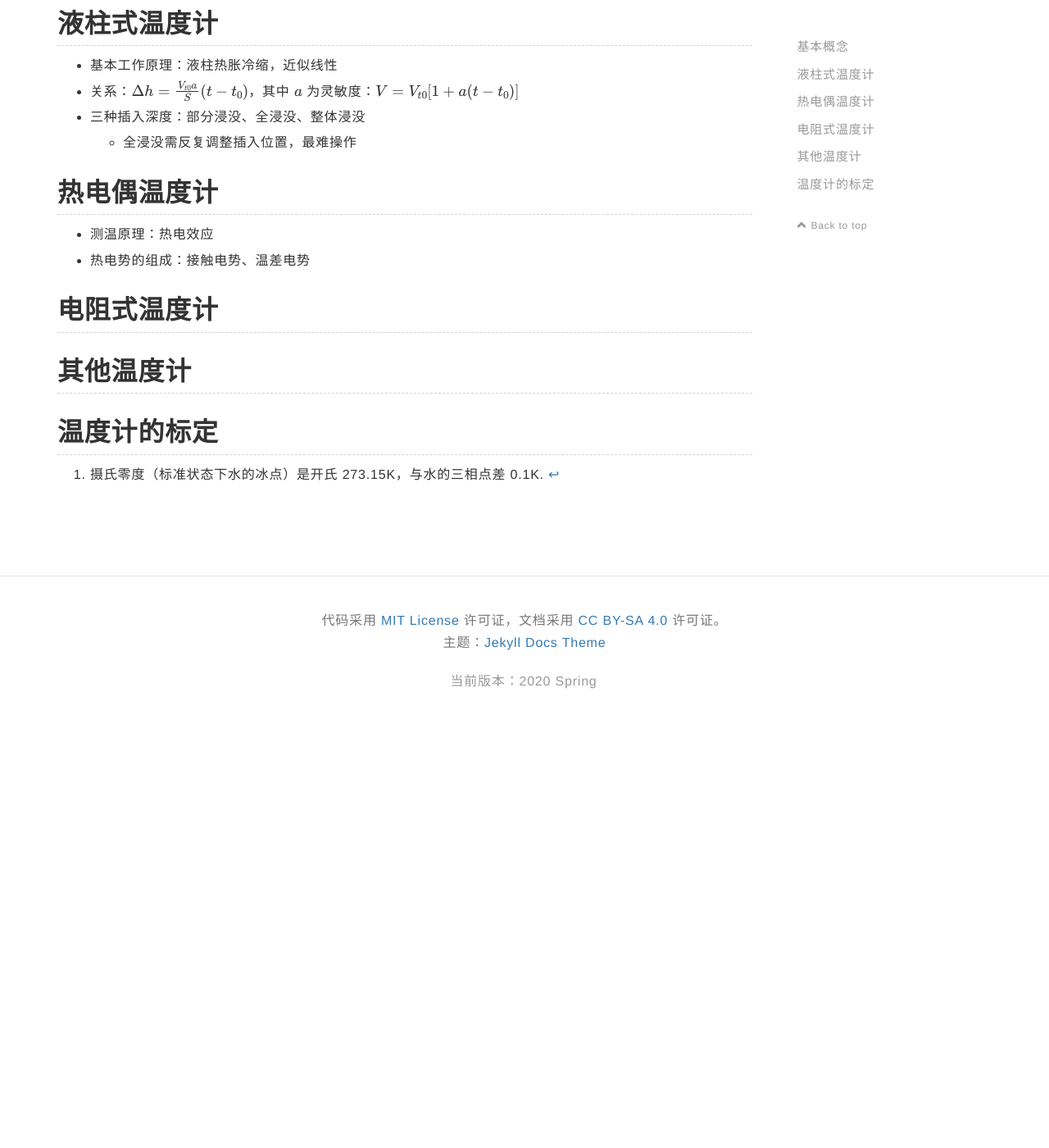
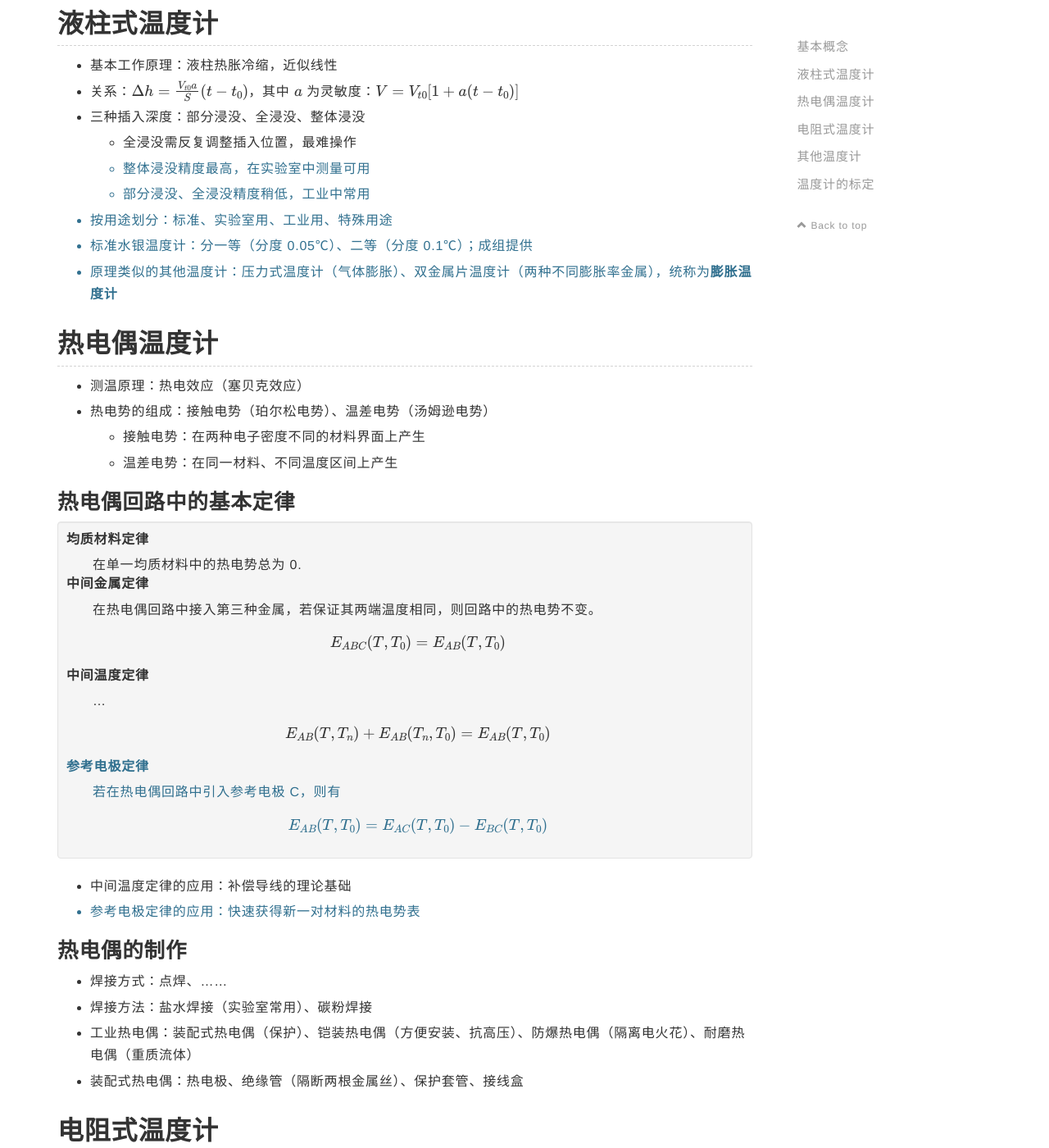
Before and after one commit to xjtu-blacksmith/test-tech-in-epe, a Jekyll site: the page built from chapters/chp4.md, in a window 1280 px wide and 1400 px high, scrolled down 2466 px. Shown: the whole window at 82% size. Built offline with Jekyll 4.4.1, drawn with Linux system fonts in a browser that asks for light colours; nearby versions of some CDN libraries; formulas are drawn with MathJax 3; before the commit the page ends 3361 px from its top, so only the background shows below that; some of the changed text lies outside the part shown.

Commit message:
update contents

```diff
--- a/chapters/chp4.md
+++ b/chapters/chp4.md
@@ -30,12 +30,13 @@ order: 4
     - 华氏温标：氯化铵与冰水混合物为 0，「人体温度」为 100
     - 列氏温标：水的冰点为 0，沸点为 80
     - 摄氏温度与华氏温度关系：$$t_C=\frac59(t_F-32)$$
-- 优势：易理解、生活常用，易测量（利用液柱温度计）
-- 缺陷：
+- {:.text-success}优势：易理解、生活常用，易测量（利用液柱温度计）
+- {:.text-danger}缺陷：
     - 局限性：受温度计材料、工作物质性质限制
     - 随意性：不同温标定义不同
     - 线性内插：液柱长度与温度关系非线性，应用范围窄
-- 实验上可行，常作为实际使用的温标（或其一部分）
+  {:.text-danger}
+-  {:.text-info}实验上可行，常作为实际使用的温标（或其一部分）
 
 ### 热力学温标
 
@@ -43,8 +44,8 @@ order: 4
 - 概念：上式中取 $$T_1$$ 为三相点（固定为 273.16K），$$T_2$$ 为绝对零度（固定为0K），得 $$T=\frac{Q}{Q_{273.16\text{K}}}$$
 - 单位：开尔文 K（三相点温度的 $$\frac1{273.16}$$），与摄氏度差 273.15K[^1]（单位间距相同）
 - 热力学温标仅一个参考点，恒大于 0，又称绝对温标
-- 优势：不依赖于任何物质特性（可逆热机效率仅与温度有关），绝对可靠
-- 缺陷：真实世界不存在可逆热机，测量过程无法实现；热量的测量依赖于温度测量；仅具有理论意义
+- {:.text-success}优势：不依赖于任何物质特性（可逆热机效率仅与温度有关），绝对可靠
+- {:.text-danger}缺陷：真实世界不存在可逆热机，测量过程无法实现；热量的测量依赖于温度测量；仅具有理论意义
 
 [^1]: 摄氏零度（标准状态下水的冰点）是开氏 273.15K，与水的三相点差 0.1K.
 
@@ -53,9 +54,9 @@ order: 4
 - 依据：理想气体（常温低压）满足 $$pV=nRT$$，由三状态 $$(p_1,V_1,T_1)$$、$$(p_2,V_2,T_2)$$、$$(p,V,T)$$ 测量结果可求得 $$T=\frac{pV}{p_1V_1-p_2V_2}(T_1-T_2)$$，选取与热力学温标中相同的 $$T_1$$、$$T_2$$ 即得同样的温标
 - 两类实现：定容气体温度计（查理定律 $$p\propto T$$）、定压气体温度计（盖·吕萨克定律 $$V\propto T$$）
 - 定容测量较容易实现，精度更高
-- 优势：实际可测，可看作热力学温标的一种实现方式
-- 缺陷：设备复杂；实际气体有偏离，需反复修正，使用不便
-- 实现设备：氢气温度计、氦气温度计
+- {:.text-success}优势：实际可测，可看作热力学温标的一种实现方式
+- {:.text-danger}缺陷：设备复杂；实际气体有偏离，需反复修正，使用不便
+- {:.text-info}实现设备：氢气温度计、氦气温度计
 
 ### 国际温标
 
@@ -79,7 +80,8 @@ order: 4
 : 采用铂电阻温度计做基准测量仪器，使用特定公式内插。
 
 第四温区（1357.77K 以上）
-: 采用光学温度计作基准测量仪器，并使用 Plank 公式外插（此温区内无更多固定点）。
+: 采用亮度辐射温度计作基准测量仪器，并使用 Plank 公式外插（此温区内无更多固定点）。
+{:.text-info}
 
 ## 温度测量方法
 
@@ -95,16 +97,69 @@ order: 4
 - 关系：$$\Delta h=\frac{V_{t0}a}S(t-t_0)$$，其中 $$a$$ 为灵敏度：$$V=V_{t0}[1+a(t-t_0)]$$
 - 三种插入深度：部分浸没、全浸没、整体浸没
     - 全浸没需反复调整插入位置，最难操作
+    - {:.text-info}整体浸没精度最高，在实验室中测量可用
+    - {:.text-info}部分浸没、全浸没精度稍低，工业中常用
+- {:.text-info}按用途划分：标准、实验室用、工业用、特殊用途
+- {:.text-info}标准水银温度计：分一等（分度 0.05℃）、二等（分度 0.1℃）；成组提供
+- {:.text-info}原理类似的其他温度计：压力式温度计（气体膨胀）、双金属片温度计（两种不同膨胀率金属），统称为**膨胀温度计**
 
 # 热电偶温度计
 
 <!-- lots of things TODO here -->
 
-- 测温原理：热电效应
-- 热电势的组成：接触电势、温差电势
+- 测温原理：热电效应（塞贝克效应）
+- 热电势的组成：接触电势（珀尔松电势）、温差电势（汤姆逊电势）
+    - 接触电势：在两种电子密度不同的材料界面上产生
+    - 温差电势：在同一材料、不同温度区间上产生
+
+## 热电偶回路中的基本定律
+
+均质材料定律
+: 在单一均质材料中的热电势总为 0.
+
+中间金属定律
+: 在热电偶回路中接入第三种金属，若保证其两端温度相同，则回路中的热电势不变。
+
+  $$E_{ABC}(T,T_0)=E_{AB}(T,T_0)$$
+
+中间温度定律
+: ...
+
+  $$E_{AB}(T,T_n)+E_{AB}(T_n,T_0)=E_{AB}(T,T_0)$$
+
+{:.text-info}参考电极定律
+: {:.text-info}若在热电偶回路中引入参考电极 C，则有
+
+  $$E_{AB}(T,T_0)=E_{AC}(T,T_0)-E_{BC}(T,T_0)$$
+
+- 中间温度定律的应用：补偿导线的理论基础
+- {:.text-info}参考电极定律的应用：快速获得新一对材料的热电势表
+
+## 热电偶的制作
+
+- 焊接方式：点焊、……
+- 焊接方法：盐水焊接（实验室常用）、碳粉焊接
+- 工业热电偶：装配式热电偶（保护）、铠装热电偶（方便安装、抗高压）、防爆热电偶（隔离电火花）、耐磨热电偶（重质流体）
+- 装配式热电偶：热电极、绝缘管（隔断两根金属丝）、保护套管、接线盒
 
 # 电阻式温度计
 
 # 其他温度计
 
+> 本节为拓展内容。
+{:.bg-warning}
+
+## 辐射温度计
+
+- 原理：根据辐射物体的光谱确定高的温度
+- 类别：
+    - 亮度辐射温度计（亮度温度）：对准环境与温度可测物体；灵敏度高
+    - 比色辐射温度计（颜色温度）：测量两个波长，等比例时确定温度；结果稳定，抗干扰
+    - 全辐射温度计（辐射温度）：吸收「全」波段（大段）能量，换算为温度；可测量较低温度，但易受干扰、精度低
+- 其他研究：多波长光谱辐射（只选取很窄波段 $$(\lambda_1,\lambda_2)$$ 研究温度）
+- 测温枪属于部分辐射温度计，测量红外波段
+    - 选择红外波段的原因：近常温段（至多数百 K）光谱的峰值总出现在红外波段
+- {:.text-success}优势：没有测温上限，非接触，可广泛应用于高温测量之中
+- {:.text-danger}劣势：测量结果受多项因素干扰，精度有待提高（不同场合下需修正）
+
 # 温度计的标定
```
Also changed, not shown: chapters/chp3.md (+1 -1 lines).
